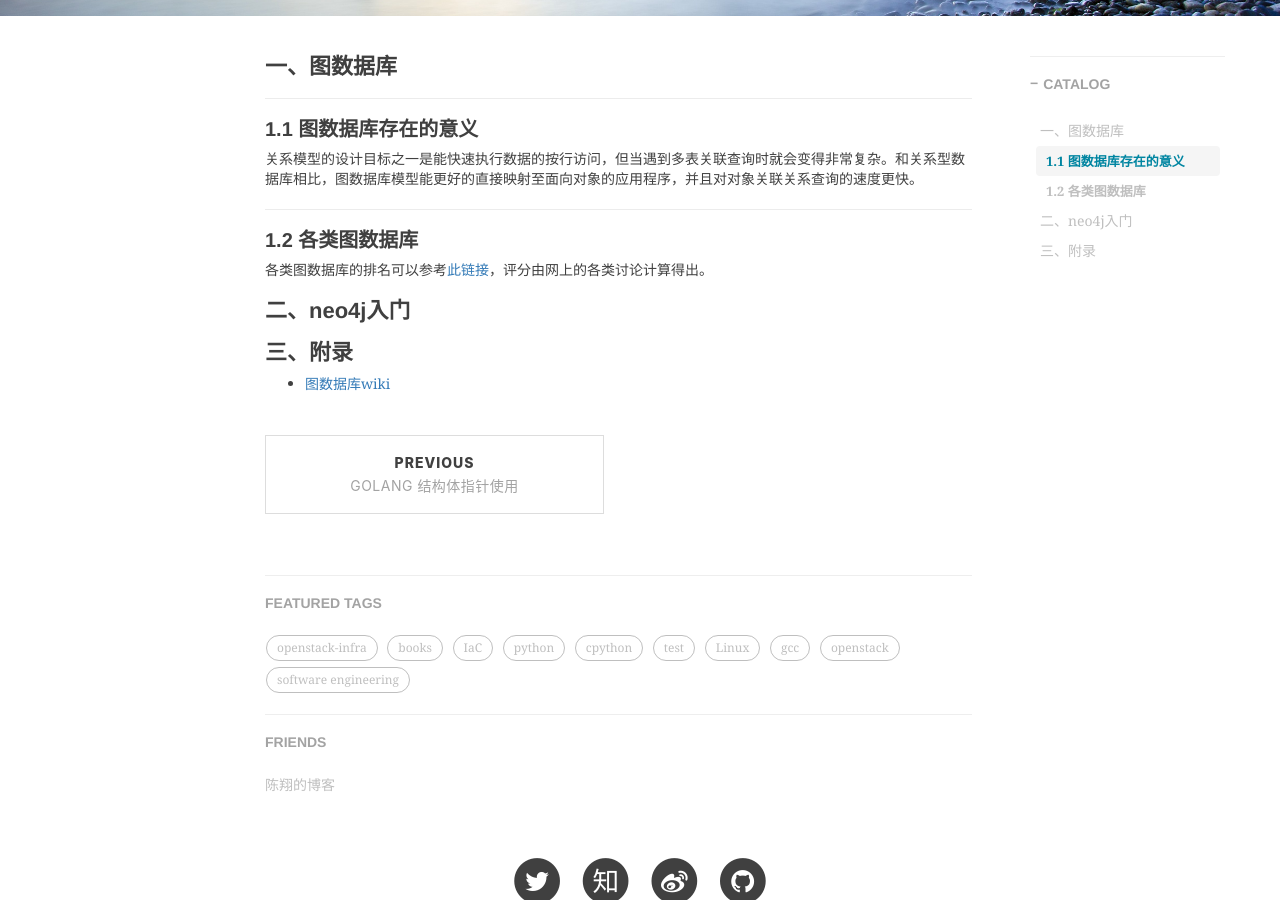
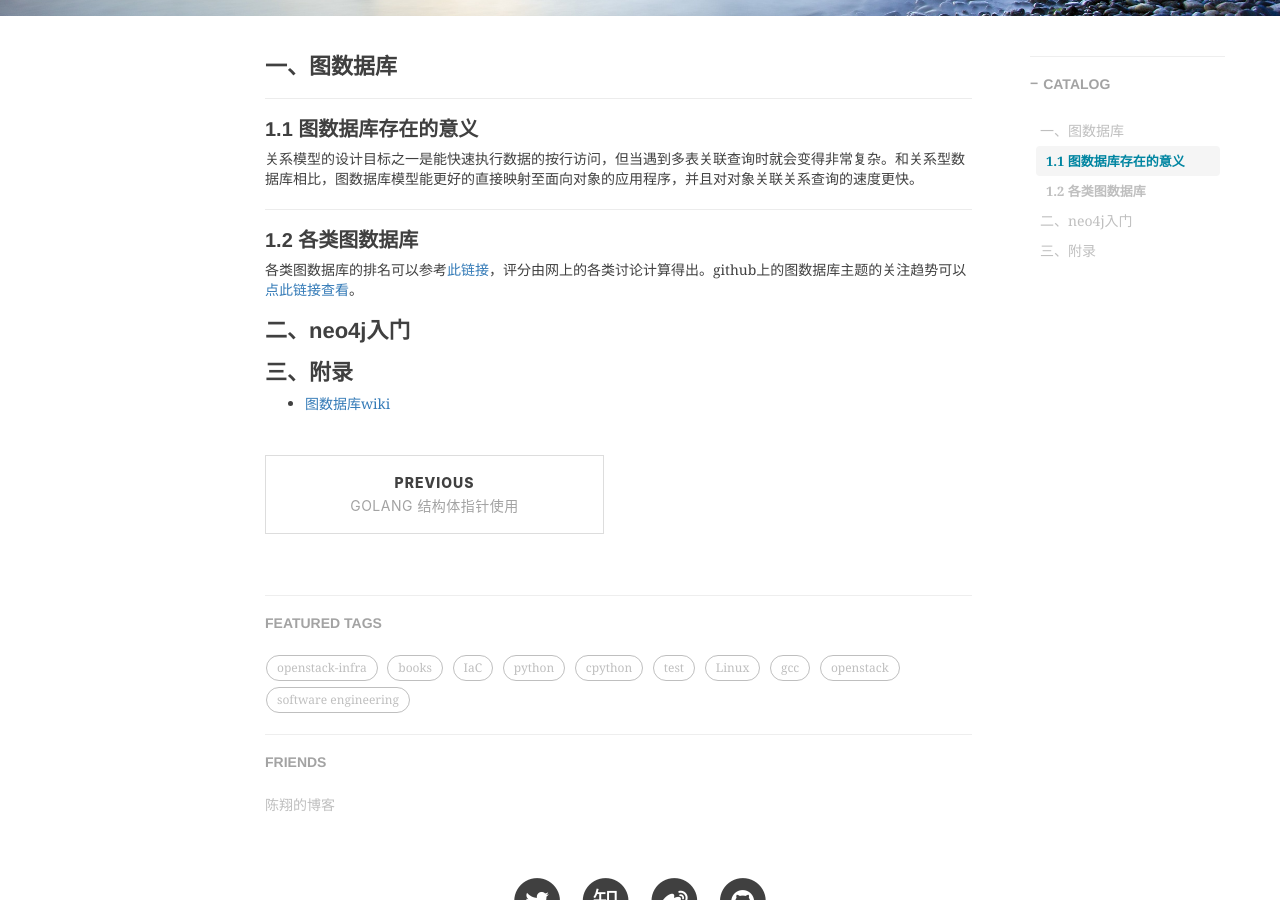
Before and after one commit to shihai1991/shihai1991.github.io, a Jekyll site: the page built from _posts/2022-12-28-图数据库.md, in a window 1280 px wide and 900 px high, scrolled down 439 px. Built offline with Jekyll 4.4.1, drawn with Linux system fonts in a browser that asks for light colours; nearby versions of some CDN libraries; comment, search, counter and statistics services are not loaded.

Commit message:
Update 2022-12-28-图数据库.md

```diff
--- a/_posts/2022-12-28-图数据库.md
+++ b/_posts/2022-12-28-图数据库.md
@@ -13,7 +13,7 @@ time: '2022.12.28 14:45:00'
 关系模型的设计目标之一是能快速执行数据的按行访问，但当遇到多表关联查询时就会变得非常复杂。和关系型数据库相比，图数据库模型能更好的直接映射至面向对象的应用程序，并且对对象关联关系查询的速度更快。
 
 ## 1.2 各类图数据库
-各类图数据库的排名可以参考[此链接](https://db-engines.com/en/ranking/graph+dbms)，评分由网上的各类讨论计算得出。
+各类图数据库的排名可以参考[此链接](https://db-engines.com/en/ranking/graph+dbms)，评分由网上的各类讨论计算得出。github上的图数据库主题的关注趋势可以[点此链接查看](https://github.com/topics/graph-database)。
 
 # 二、neo4j入门
 
```
